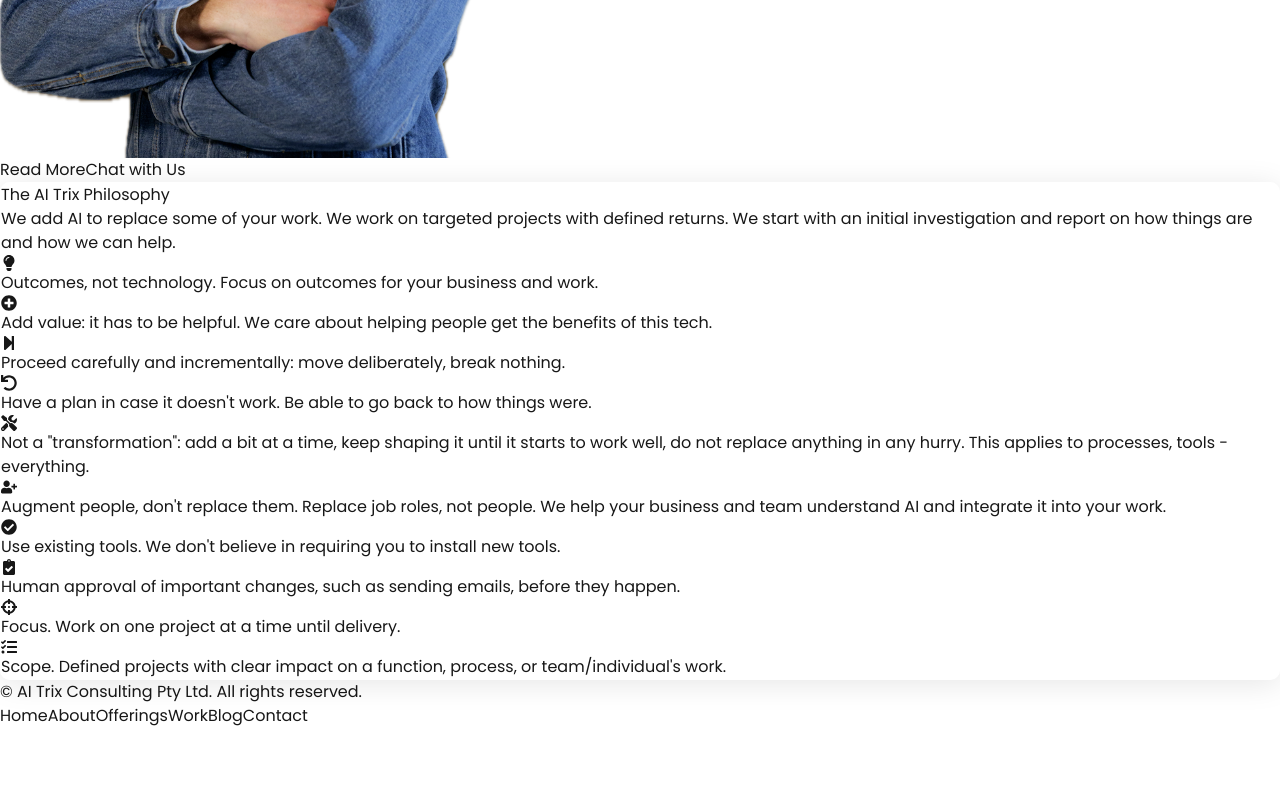
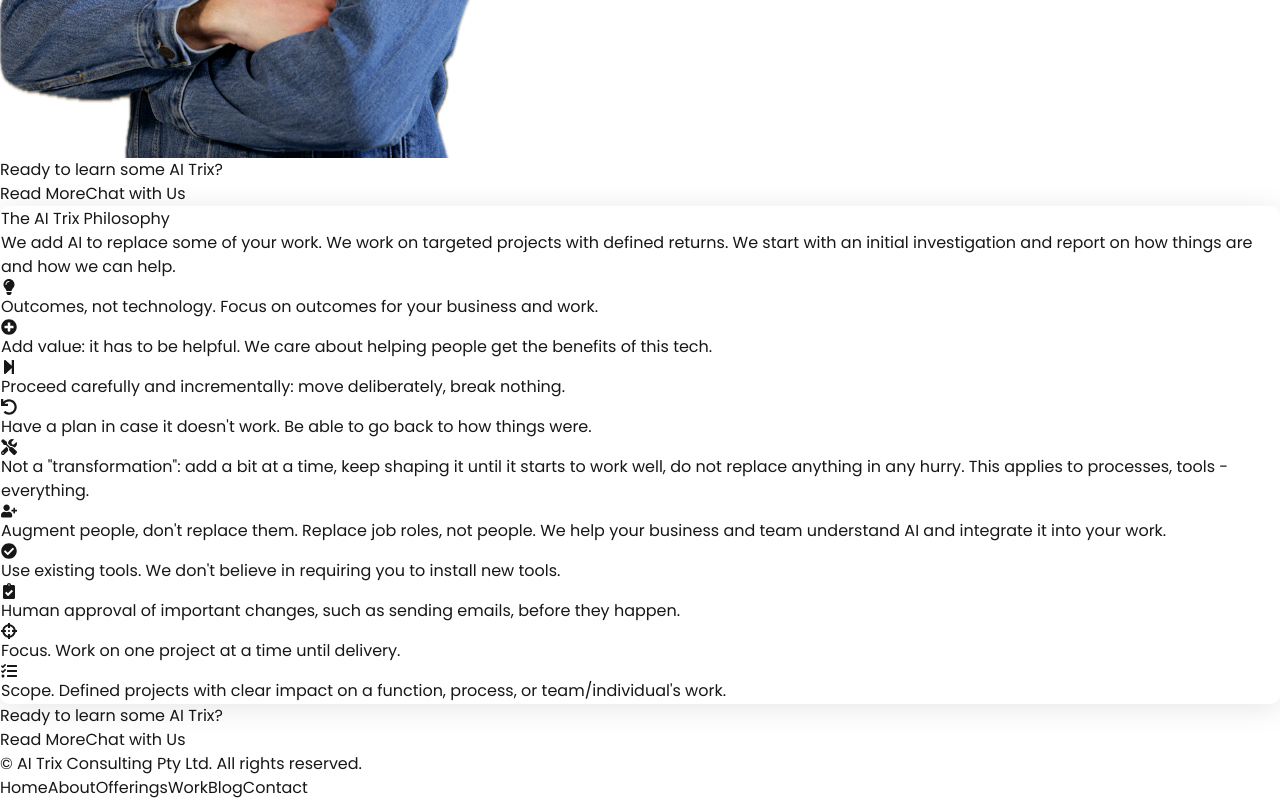
Before and after one commit to cadamsdotcom/aitrix-web, a Next.js app: page / in a window 1280 px wide. Shown: the part 965-1765 px from the top of the page. Before the commit the page ends 1693 px from the top, so only its background shows below. Built offline with nearby package versions, Linux system fonts and the light colour scheme.

Commit message:
Add CTAs

```diff
--- a/src/app/page.tsx
+++ b/src/app/page.tsx
@@ -60,6 +60,8 @@
         </div>
       </div>
 
+      <div className="flex flex-col items-center gap-4">
+        <h3 className="text-2xl font-semibold mb-2">Ready to learn some AI Trix?</h3>
         <div className="flex justify-center gap-4">
           <Link
             href="/more-info"
@@ -73,6 +75,7 @@
           >
             Chat with Us
           </Link>
+        </div>
       </div>
 
       <div className="glass rounded-lg shadow-lg p-8 space-y-6">
@@ -123,6 +126,24 @@
           </li>
         </ul>
       </div>
+
+      <div className="flex flex-col items-center gap-4">
+        <h3 className="text-2xl font-semibold mb-2">Ready to learn some AI Trix?</h3>
+        <div className="flex justify-center gap-4">
+          <Link
+            href="/more-info"
+            className="bg-blue-600 text-white font-bold py-3 min-w-[180px] md:min-w-[200px] rounded-lg shadow-lg hover:bg-blue-700 transition duration-300 text-center"
+          >
+            Read More
+          </Link>
+          <Link
+            href="/chat"
+            className="bg-green-600 text-white font-bold py-3 min-w-[180px] md:min-w-[200px] rounded-lg shadow-lg hover:bg-green-700 transition duration-300 text-center"
+          >
+            Chat with Us
+          </Link>
+        </div>
+      </div>
     </div>
   );
 }
```
Lines whose indentation alone changed are shown as unchanged.
